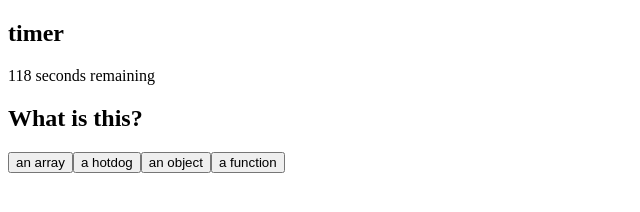
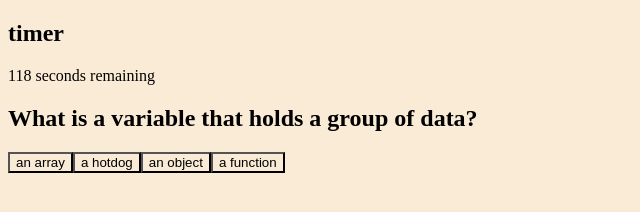
Before and after one commit to shurrc/code-quiz, a plain HTML site: page index.html in a window 1280 px wide. Both pictures are taken after a click on the button "new game". Shown: the whole page, without its empty margins (0-640 px from the left). Drawn offline with Linux system fonts and the light colour scheme.

Commit message:
added objects to the array. changed background color.

```diff
--- a/assets/script.js
+++ b/assets/script.js
@@ -22,10 +22,11 @@ var submitButton = document.getElementById("submit-button");
 var player = document.getElementById("name");
 //Data
 var questions = [
-    {question: "What is this?", correctAnswer: "an object", choices: [ "an array", "a hotdog", "an object", "a function"]},
-    {question: "What is that?", correctAnswer: "an bject", choices: [ "an rray", "a hot", "an bject", "a funon"]},
-    {question: "What is this?", correctAnswer: "anay", choices: [ "anay", "otdog", "object", "a fction"]}
-]
+    {question: "What is a variable that holds a group of data?", correctAnswer: "an array", choices: [ "an array", "a hotdog", "an object", "a function"]},
+    {question: "What do you use to locate a single item inside of an array?", correctAnswer: "an index", choices: [ "a function", "a scope", "an index", "variables"]},
+    {question: "What does the default keyword 'this' refer to?", correctAnswer: "the global object", choices: [ "the console", "the ladder", "the global object", "a social media post"]},
+    {question: "How do you select an element by ID?", correctAnswer: "getElementById", choices: [ "querySelector", "#", "screamItsName", "getElementById"]}
+];
 var questionIndex = 0
 var questionHolder = "";
 var selectedAnswer = "";
@@ -129,7 +130,7 @@ function startTimer() {
         // answers.append(element);
 function submitHighscore() {
     var element = document.createElement("li");
-    element.textContent = player.value,points;
+    element.textContent = player.value;
     scores.append(element);
 }
  //take input and create a string
--- a/assets/style.css
+++ b/assets/style.css
@@ -1,3 +1,7 @@
+*{
+    background-color: antiquewhite;
+}
+
 #question-display {
     display: none;
 }
```
